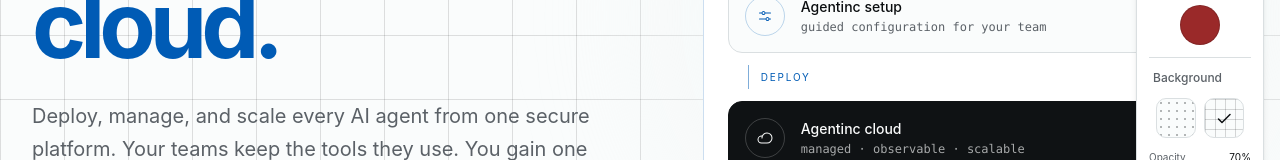
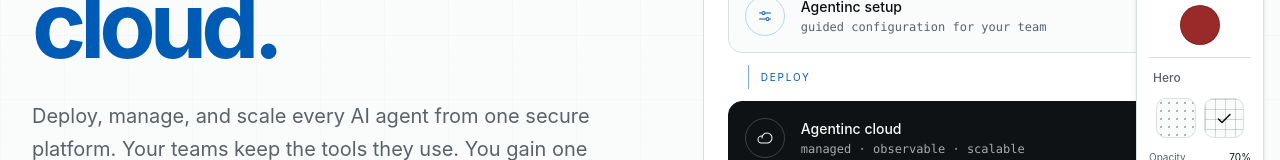
Before and after one commit to agentinc/landing-page, a React (Vite) app: page / in a window 1280 px wide. Shown: the part 413-573 px from the top of the page. Built offline with nearby package versions, Linux system fonts and the light colour scheme; no server answers.

Commit message:
Revert "extend background grid across all sections"
This reverts commit 9f72276bd6c15ae7e1cbf2f62b2a591dd7c082a0.

```diff
--- a/index.html
+++ b/index.html
@@ -28,10 +28,9 @@
               window.matchMedia('(prefers-color-scheme: dark)').matches)
           var root = document.documentElement
           var accent = localStorage.getItem('accent-storage')
-          var backgroundPattern =
-            localStorage.getItem('background-pattern-storage') || localStorage.getItem('hero-pattern-storage')
+          var heroPattern = localStorage.getItem('hero-pattern-storage')
           root.dataset.accent = accent || 'blue'
-          root.dataset.backgroundPattern = backgroundPattern || 'lines'
+          root.dataset.heroPattern = heroPattern || 'lines'
           root.classList.toggle('dark', dark)
           root.classList.toggle('light', !dark)
           root.style.colorScheme = dark ? 'dark' : 'light'
--- a/src/components/design-picker.tsx
+++ b/src/components/design-picker.tsx
@@ -10,12 +10,12 @@
   { value: 'dark-red', label: 'Dark red' },
 ] as const;
 
-const backgroundPatternOptions = [
+const heroPatternOptions = [
   { value: 'dots', label: 'Dots' },
   { value: 'lines', label: 'Lines' },
 ] as const;
 
-const backgroundPatternOpacity = {
+const heroPatternOpacity = {
   minimum: 20,
   maximum: 100,
   step: 5,
@@ -24,8 +24,8 @@
 
 type AccentColor = (typeof accentOptions)[number]['value'];
 type AccentOption = (typeof accentOptions)[number];
-type BackgroundPattern = (typeof backgroundPatternOptions)[number]['value'];
-type BackgroundPatternOption = (typeof backgroundPatternOptions)[number];
+type HeroPattern = (typeof heroPatternOptions)[number]['value'];
+type HeroPatternOption = (typeof heroPatternOptions)[number];
 
 function isAccentColor(value: string | null): value is AccentColor {
   return accentOptions.some((option) => option.value === value);
@@ -36,21 +36,20 @@
   return isAccentColor(stored) ? stored : 'blue';
 }
 
-function isBackgroundPattern(value: string | null): value is BackgroundPattern {
-  return backgroundPatternOptions.some((option) => option.value === value);
+function isHeroPattern(value: string | null): value is HeroPattern {
+  return heroPatternOptions.some((option) => option.value === value);
 }
 
-function storedBackgroundPattern(): BackgroundPattern {
-  const stored = localStorage.getItem('background-pattern-storage') ?? localStorage.getItem('hero-pattern-storage');
-  return isBackgroundPattern(stored) ? stored : 'lines';
+function storedHeroPattern(): HeroPattern {
+  const stored = localStorage.getItem('hero-pattern-storage');
+  return isHeroPattern(stored) ? stored : 'lines';
 }
 
-function storedBackgroundPatternOpacity(): number {
-  const storedValue = localStorage.getItem('background-pattern-opacity-storage') ?? localStorage.getItem('hero-pattern-opacity-storage');
-  const stored = Number(storedValue);
-  return Number.isFinite(stored) && stored >= backgroundPatternOpacity.minimum && stored <= backgroundPatternOpacity.maximum
+function storedHeroPatternOpacity(): number {
+  const stored = Number(localStorage.getItem('hero-pattern-opacity-storage'));
+  return Number.isFinite(stored) && stored >= heroPatternOpacity.minimum && stored <= heroPatternOpacity.maximum
     ? stored
-    : backgroundPatternOpacity.defaultValue;
+    : heroPatternOpacity.defaultValue;
 }
 
 function isDesignPickerEnabled() {
@@ -91,9 +90,9 @@
   isSelected,
   onSelect,
 }: {
-  option: BackgroundPatternOption;
+  option: HeroPatternOption;
   isSelected: boolean;
-  onSelect: (pattern: BackgroundPattern) => void;
+  onSelect: (pattern: HeroPattern) => void;
 }) {
   return (
     <button
@@ -101,7 +100,7 @@
       onClick={() => onSelect(option.value)}
       className="pattern-swatch flex size-10 items-center justify-center rounded-lg border border-border text-foreground focus-visible:outline-none focus-visible:ring-2 focus-visible:ring-ring focus-visible:ring-offset-2 focus-visible:ring-offset-card"
       data-pattern-swatch={option.value}
-      aria-label={`Use ${option.label.toLowerCase()} in section backgrounds`}
+      aria-label={`Use ${option.label.toLowerCase()} in the hero background`}
       aria-pressed={isSelected}
       title={option.label}
     >
@@ -113,12 +112,12 @@
 export function DesignPicker() {
   const pickerEnabled = isDesignPickerEnabled();
   const [accent, setAccent] = useState<AccentColor>(storedAccent);
-  const [backgroundPattern, setBackgroundPattern] = useState<BackgroundPattern>(storedBackgroundPattern);
-  const [patternOpacity, setPatternOpacity] = useState<number>(storedBackgroundPatternOpacity);
+  const [heroPattern, setHeroPattern] = useState<HeroPattern>(storedHeroPattern);
+  const [patternOpacity, setPatternOpacity] = useState<number>(storedHeroPatternOpacity);
 
   useLayoutEffect(() => {
     if (!pickerEnabled) return;
-    document.documentElement.style.setProperty('--background-pattern-opacity', String(patternOpacity / 100));
+    document.documentElement.style.setProperty('--hero-pattern-opacity', String(patternOpacity / 100));
   }, [patternOpacity, pickerEnabled]);
 
   if (!pickerEnabled) return null;
@@ -129,14 +128,14 @@
     setAccent(nextAccent);
   };
 
-  const selectBackgroundPattern = (nextPattern: BackgroundPattern) => {
-    document.documentElement.dataset.backgroundPattern = nextPattern;
-    localStorage.setItem('background-pattern-storage', nextPattern);
-    setBackgroundPattern(nextPattern);
+  const selectHeroPattern = (nextPattern: HeroPattern) => {
+    document.documentElement.dataset.heroPattern = nextPattern;
+    localStorage.setItem('hero-pattern-storage', nextPattern);
+    setHeroPattern(nextPattern);
   };
 
   const selectPatternOpacity = (nextOpacity: number) => {
-    localStorage.setItem('background-pattern-opacity-storage', String(nextOpacity));
+    localStorage.setItem('hero-pattern-opacity-storage', String(nextOpacity));
     setPatternOpacity(nextOpacity);
   };
 
@@ -157,28 +156,28 @@
         ))}
       </div>
       <div className="h-px bg-border" />
-      <div className="px-1 text-xs font-medium text-muted-foreground">Background</div>
-      <div className="flex justify-center gap-2" role="group" aria-label="Section background pattern">
-        {backgroundPatternOptions.map((option) => (
+      <div className="px-1 text-xs font-medium text-muted-foreground">Hero</div>
+      <div className="flex justify-center gap-2" role="group" aria-label="Hero background pattern">
+        {heroPatternOptions.map((option) => (
           <PatternSwatch
             key={option.value}
             option={option}
-            isSelected={backgroundPattern === option.value}
-            onSelect={selectBackgroundPattern}
+            isSelected={heroPattern === option.value}
+            onSelect={selectHeroPattern}
           />
         ))}
       </div>
-      <label className="grid gap-2 text-[10px] text-muted-foreground" htmlFor="background-pattern-opacity">
+      <label className="grid gap-2 text-[10px] text-muted-foreground" htmlFor="hero-pattern-opacity">
         <span className="flex items-center justify-between">
           Opacity
-          <output htmlFor="background-pattern-opacity" className="text-foreground">{patternOpacity}%</output>
+          <output htmlFor="hero-pattern-opacity" className="text-foreground">{patternOpacity}%</output>
         </span>
         <input
-          id="background-pattern-opacity"
+          id="hero-pattern-opacity"
           type="range"
-          min={backgroundPatternOpacity.minimum}
-          max={backgroundPatternOpacity.maximum}
-          step={backgroundPatternOpacity.step}
+          min={heroPatternOpacity.minimum}
+          max={heroPatternOpacity.maximum}
+          step={heroPatternOpacity.step}
           value={patternOpacity}
           onChange={(event) => selectPatternOpacity(Number(event.currentTarget.value))}
           className="w-full accent-brand"
--- a/src/index.css
+++ b/src/index.css
@@ -60,7 +60,7 @@
   --footer: oklch(0.145 0.006 240);
   --footer-foreground: oklch(1 0 0);
   --swatch-foreground: oklch(0.985 0.002 180);
-  --background-pattern-opacity: 0.7;
+  --hero-pattern-opacity: 0.7;
   --radius: 0.625rem;
   color-scheme: light;
 }
@@ -185,32 +185,18 @@
   }
 }
 
-main > section {
-  position: relative;
-  isolation: isolate;
+.landing-grid {
+  background-image:
+    linear-gradient(to right, color-mix(in oklab, var(--border) 55%, transparent) 1px, transparent 1px),
+    linear-gradient(to bottom, color-mix(in oklab, var(--border) 55%, transparent) 1px, transparent 1px);
+  background-size: 64px 64px;
+  mask-image: linear-gradient(to bottom, black, transparent 90%);
+  opacity: var(--hero-pattern-opacity);
 }
 
-main > section::before {
-  content: '';
-  position: absolute;
-  inset: 0;
-  z-index: 0;
-  pointer-events: none;
-  background-image:
-    linear-gradient(to right, color-mix(in oklab, currentColor 18%, transparent) 1px, transparent 1px),
-    linear-gradient(to bottom, color-mix(in oklab, currentColor 18%, transparent) 1px, transparent 1px);
-  background-size: 64px 64px;
-  opacity: var(--background-pattern-opacity);
-}
-
-:root[data-background-pattern='dots'] main > section::before {
-  background-image: radial-gradient(circle, color-mix(in oklab, currentColor 28%, transparent) 1.2px, transparent 1.2px);
+:root[data-hero-pattern='dots'] .landing-grid {
+  background-image: radial-gradient(circle, color-mix(in oklab, var(--border) 80%, transparent) 1.2px, transparent 1.2px);
   background-size: 28px 28px;
-}
-
-main > section > * {
-  position: relative;
-  z-index: 1;
 }
 
 .pattern-swatch[data-pattern-swatch='dots'] {
--- a/src/routes/index.tsx
+++ b/src/routes/index.tsx
@@ -214,6 +214,7 @@
 function Hero({ onJoinBeta, onLearnMore }: { onJoinBeta: () => void; onLearnMore: () => void }) {
   return (
     <section id="top" className="relative px-5 pb-20 pt-36 sm:px-8 sm:pb-28 sm:pt-44 lg:min-h-[900px] lg:py-40">
+      <div className="pointer-events-none absolute inset-0 landing-grid" />
       <div className="relative mx-auto grid max-w-7xl grid-cols-[minmax(0,1fr)] items-center gap-16 lg:grid-cols-[minmax(0,1.04fr)_minmax(0,0.96fr)] lg:gap-20">
         <div className="max-w-4xl">
           <div className="mb-8 inline-flex items-center gap-2 rounded-full border border-brand/35 px-3 py-1.5 text-[10px] font-medium uppercase tracking-wide text-brand">
@@ -664,6 +665,7 @@
 function BetaSection({ selectedPlan, selectedBilling }: { selectedPlan: string; selectedBilling: BillingInterval }) {
   return (
     <section id="beta" className="relative px-5 py-24 sm:px-8 sm:py-32">
+      <div className="pointer-events-none absolute inset-0 landing-grid opacity-40" />
       <div className="relative mx-auto grid max-w-7xl gap-14 lg:grid-cols-[0.9fr_1.1fr] lg:gap-24">
         <div>
           <div className="inline-flex items-center gap-2 rounded-full border border-brand/35 px-3 py-1.5 text-[10px] font-medium uppercase tracking-wide text-brand">
```
